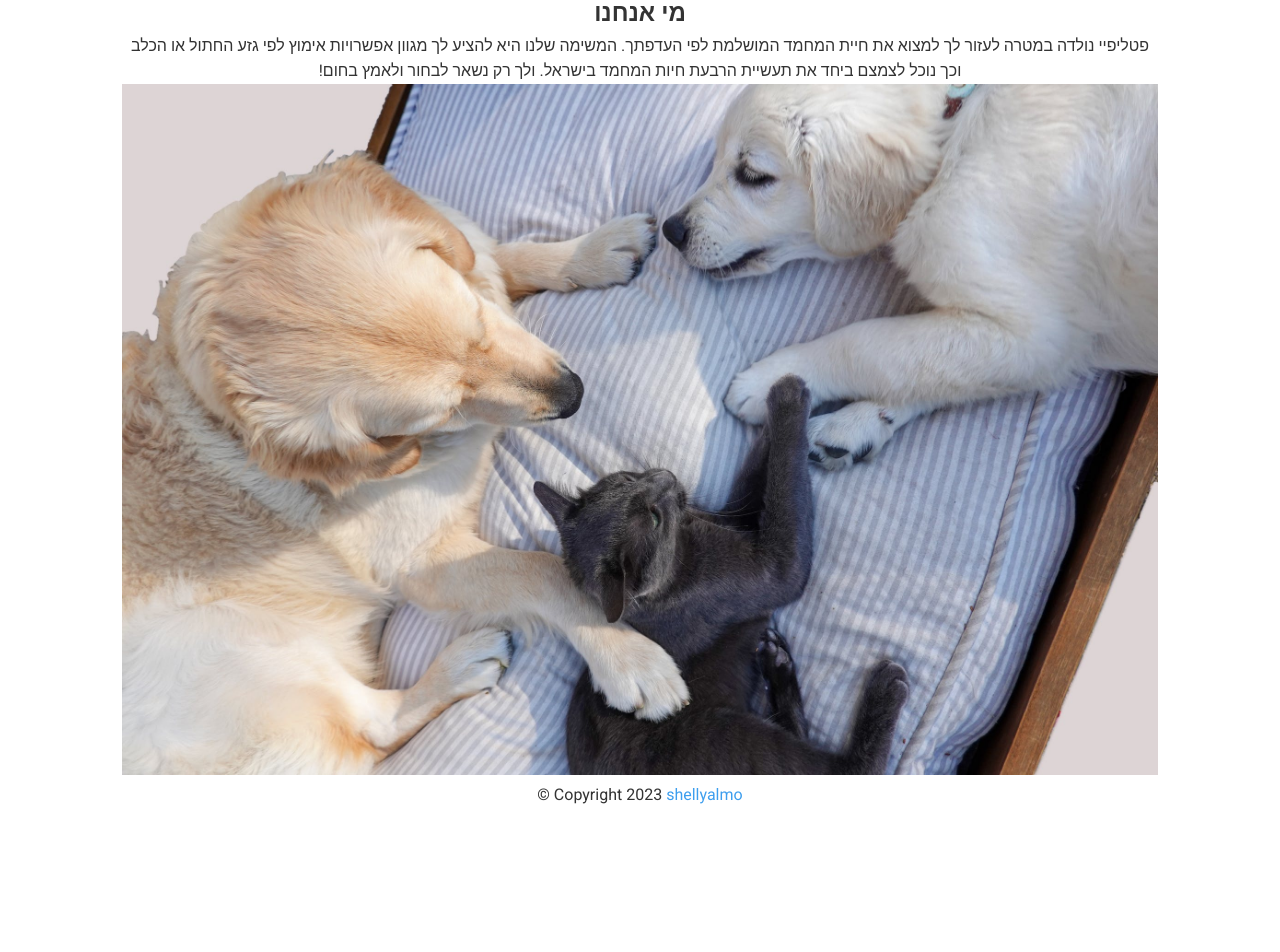
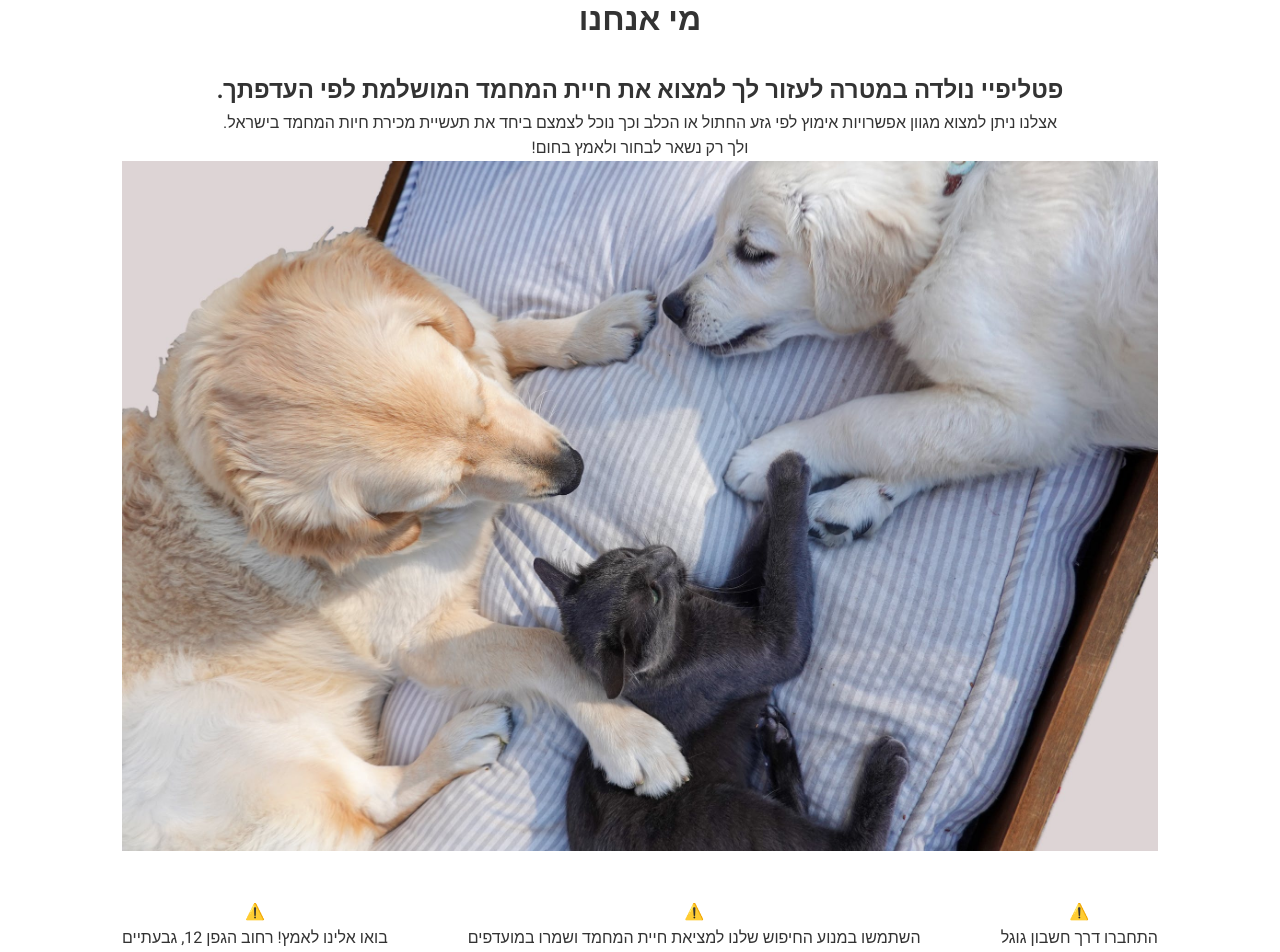
Before and after one commit to shellyalmo/petlify, a React (Create React App) app: page /about in a window 1280 px wide. Shown: the part 80-1032 px from the top of the page. Before the commit the page ends 888 px from the top, so only its background shows below. Built offline with nearby package versions, Linux system fonts and the light colour scheme; no server answers.

Commit message:
about page animations and styling

```diff
--- a/package.json
+++ b/package.json
@@ -3,6 +3,7 @@
   "version": "0.1.0",
   "private": true,
   "dependencies": {
+    "@lottiefiles/react-lottie-player": "^3.5.2",
     "@testing-library/jest-dom": "^5.16.5",
     "@testing-library/react": "^13.4.0",
     "@testing-library/user-event": "^13.5.0",
--- a/src/index.css
+++ b/src/index.css
@@ -68,6 +68,7 @@ span {
 }
 
 footer {
+  margin-top: 10rem;
   bottom: 0;
   position: relative;
   width: 100%;
@@ -483,7 +484,12 @@ video {
   text-align: center;
   color: white;
 }
-
+.about-bullets {
+  margin-top: 4rem;
+  display: flex;
+  align-items: center;
+  justify-content: space-between;
+}
 /* Spinner */
 .spinner {
   width: 20rem;
@@ -587,6 +593,7 @@ video {
     top: 20%;
     width: 90vw;
   }
+
   .grid-2,
   .grid-3,
   .grid-4 {
--- a/src/pages/About.js
+++ b/src/pages/About.js
@@ -1,17 +1,53 @@
+import { Player } from "@lottiefiles/react-lottie-player";
 import dogsCats from "../assets/dogsCats.png";
 
 const About = () => {
   return (
     <>
       <div className="about">
-        <h2>מי אנחנו</h2>
-        <p>
-          פטליפיי נולדה במטרה לעזור לך למצוא את חיית המחמד המושלמת לפי העדפתך.
-          המשימה שלנו היא להציע לך מגוון אפשרויות אימוץ לפי גזע החתול או הכלב
-          וכך נוכל לצמצם ביחד את תעשיית הרבעת חיות המחמד בישראל. ולך רק נשאר
-          לבחור ולאמץ בחום!{" "}
-        </p>
-        <img src={dogsCats} alt="cats and dogs" />
+        <div>
+          <h1>מי אנחנו</h1> <br></br>
+          <h2>
+            פטליפיי נולדה במטרה לעזור לך למצוא את חיית המחמד המושלמת לפי העדפתך.
+          </h2>
+          <p>
+            אצלנו ניתן למצוא מגוון אפשרויות אימוץ לפי גזע החתול או הכלב וכך נוכל
+            לצמצם ביחד את תעשיית מכירת חיות המחמד בישראל.
+          </p>
+          <p>ולך רק נשאר לבחור ולאמץ בחום! </p>
+          <img src={dogsCats} alt="cats and dogs" />
+        </div>
+        <div className="about-bullets">
+          <div className="bullet-point">
+            <Player
+              autoplay
+              loop
+              src="https://assets5.lottiefiles.com/packages/lf20_mbt8vxzs.json"
+              style={{ height: "100px", width: "100px" }}
+            ></Player>
+            <p>התחברו דרך חשבון גוגל</p>
+          </div>
+          <div className="bullet-point">
+            <Player
+              autoplay
+              loop
+              src="https://assets6.lottiefiles.com/packages/lf20_Rcmhi4qEVp.json"
+              style={{ height: "100px", width: "100px" }}
+            ></Player>
+
+            <p>השתמשו במנוע החיפוש שלנו למציאת חיית המחמד ושמרו במועדפים</p>
+          </div>
+          <div className="bullet-point">
+            <Player
+              autoplay
+              loop
+              src="https://assets5.lottiefiles.com/packages/lf20_fH59p8KAj6.json"
+              style={{ height: "100px", width: "100px" }}
+            ></Player>
+
+            <p>בואו אלינו לאמץ! רחוב הגפן 12, גבעתיים</p>
+          </div>
+        </div>
       </div>
     </>
   );
```
Also changed, not shown: 1 other file (tests, documents, lock files or other folders).
